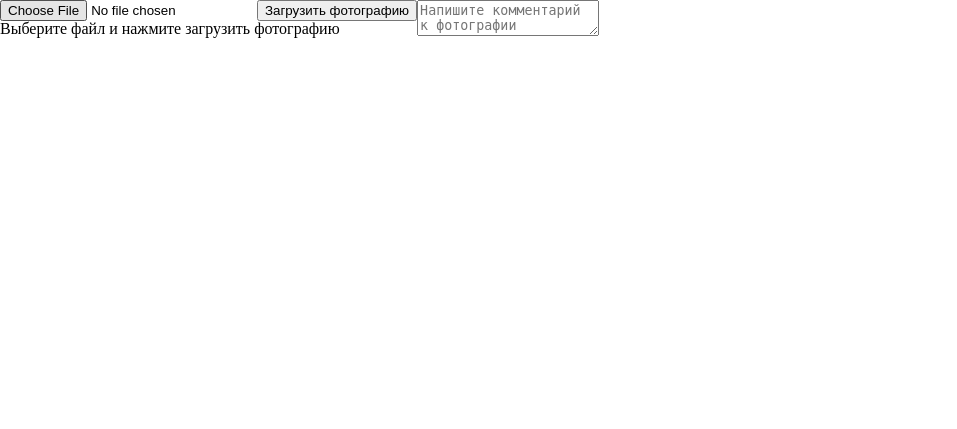
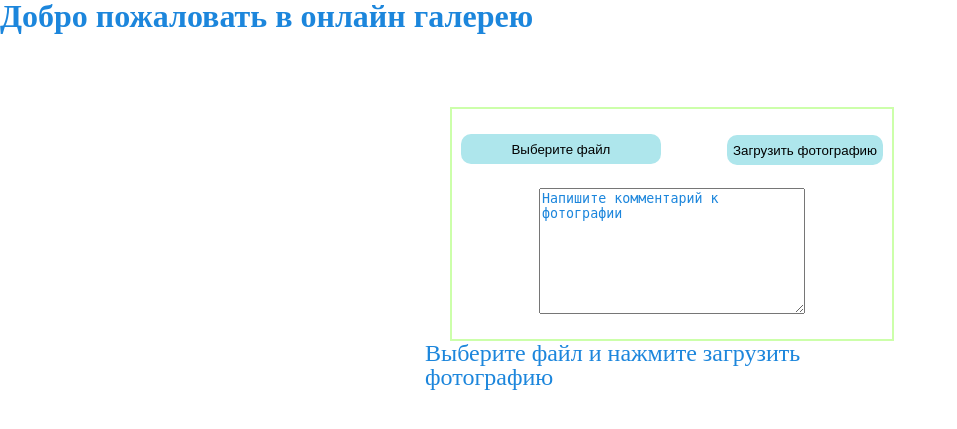
Before and after one commit to DimaMudrakov/Gallery, a PHP site: page / in a window 1280 px wide. Shown: the top 429 px of the page, without its empty margins (0-957 px from the left). Run offline with PHP 8.4, Linux system fonts and the light colour scheme.

Commit message:
Final Synchronous version

```diff
--- a/development/www/index.php
+++ b/development/www/index.php
@@ -13,7 +13,7 @@
                 unset($this->cookie);
             }
             else{
-                echo "Выберите файл и нажмите загрузить фотографию";
+                echo '<div class = "select_file">'."Выберите файл и нажмите загрузить фотографию" .'</div>';
             }
 
         }
--- a/development/www/view/css_reset.css
+++ b/development/www/view/css_reset.css
@@ -25,7 +25,7 @@ body {
 	line-height: 1;
 }
 ol, ul {
-	list-style: none;
+    list-style: none;
 }
 blockquote, q {
 	quotes: none;
--- a/development/www/view/index.html
+++ b/development/www/view/index.html
@@ -8,10 +8,16 @@
             <link rel = "stylesheet" href = "view/media_queries.css">
         </head>
         <body>
-            <form action = "upload.php" method="POST" enctype = "multipart/form-data">
-                <input type = "file" name = "upload" >
-                <input type = "submit" name = "submit" value = "Загрузить фотографию">
-                <textarea name = "comment" maxlength = "200" placeholder = "Напишите комментарий к фотографии"></textarea>
-            </form>
+
+            <h1>Добро пожаловать в онлайн галерею</h1>
+
+            <div class = "form_send">
+                <form action = "upload.php" method="POST" enctype = "multipart/form-data">
+                    <input type = "button" class = "button" value = "Выберите файл">
+                    <input class = "file" type = "file" name = "upload" >
+                    <input class = "submit"type = "submit" name = "submit" value = "Загрузить фотографию">
+                    <textarea  class = "comment" name = "comment" maxlength = "200" placeholder = "Напишите комментарий к фотографии"></textarea>
+                </form>
+            </div>
         </body>
     </html>
--- a/development/www/view/style.css
+++ b/development/www/view/style.css
@@ -1,3 +1,65 @@
-textarea{
+body{
+    width: 100%;
+    height: 100%;
+}
+.form_send{
+    margin-left: 450px;
+    margin-top: 75px;
+    width: 440px;
+    height: 210px;
+    border: 2px solid #ccffaa;
+    text-align: center;
+    padding-top: 20px;
+}
+.file{
+    width: 262px;
+    height: 33px;
+    opacity: 0;
+    cursor: pointer;
+}
+.submit{
+    background-color: #AEE6EC;
+    cursor: pointer;
+    border-radius: 10px;
+    border: none;
+    height: 30px;
+    margin-top: 6px;
+}
+.comment{
+    color: #1C86DC;
+    margin-top: 15px;
+    width: 260px;
+    height: 120px;
+    max-height: 154px;
+    max-width: 299px;
+    overflow: hidden;
+}
+::-webkit-input-placeholder{
+    color: #1C86DC;
+    text-indent: 0px;
+    opacity: 1; transition: opacity 0.3s ease;
+}
+:focus::-webkit-input-placeholder{
+    text-indent: 500px;
+    opacity: 0; transition: opacity 0.3s ease;
+}
+h1{
+    color: #1C86DC;
+}
+.button{
     position: absolute;
+    z-index: -1;
+    margin-top: 5px;
+    width: 200px;
+    background-color: #AEE6EC;
+    cursor: pointer;
+    border-radius: 10px;
+    border: none;
+    height: 30px;
 }
+.select_file{
+    color: #1C86DC;
+    margin: 0 auto;
+    width: 430px;
+    font-size: 24px;
+}
--- a/development/www/view/upload.html
+++ b/development/www/view/upload.html
@@ -3,13 +3,12 @@
         <head>
             <title>Gallery</title>
             <meta charset = "utf-8">
+            <script language="JavaScript" src="script.js"></script>
             <link rel = "stylesheet" href = "view/css_reset.css">
             <link rel = "stylesheet" href = "view/styleUpload.css">
             <link rel = "stylesheet" href = "view/media_queries.css">
         </head>
         <body>
 
-
-
         </body>
     </html>
```
Also changed, not shown: development/www/upload.php (+4 -4 lines).
